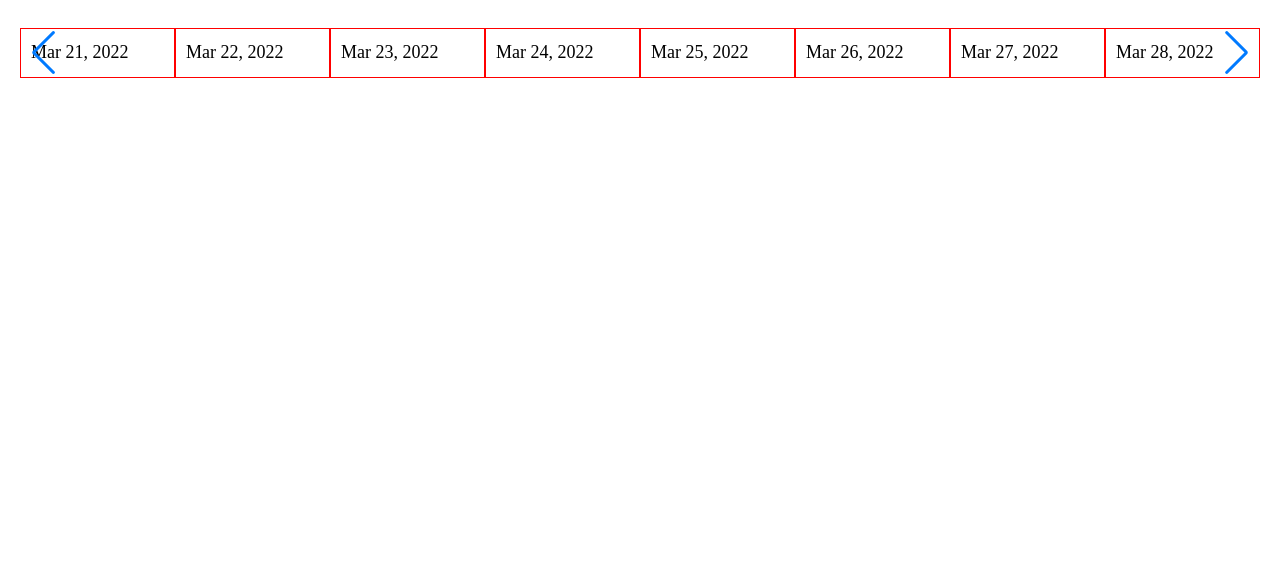
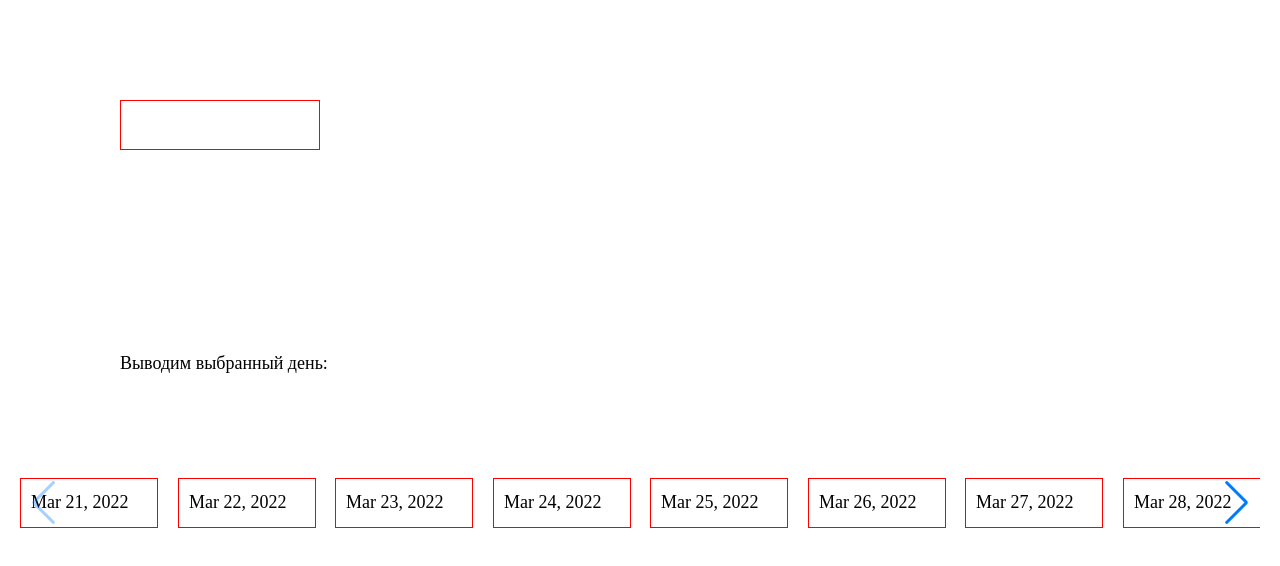
Before and after one commit to Tvisher/Schedule-Appointment, a website with bundled scripts: page src/index.html in a window 1280 px wide. Built offline with nearby package versions, Linux system fonts and the light colour scheme; files whose address does not match are found by name; what air-datepicker would draw is missing.

Commit message:
fix path

```diff
--- a/gulp/config/path.js
+++ b/gulp/config/path.js
@@ -2,7 +2,7 @@
 import * as nodePath from 'path';
 const rootFolder = nodePath.basename(nodePath.resolve());
 
-const buildFolder = `./dist`;
+const buildFolder = `./docs`;
 const srcFolder = `./src`;
 
 export const path = {
--- a/src/index.html
+++ b/src/index.html
@@ -11,9 +11,12 @@
 
 <body>
     <div class="container">
-        <div class="wrapper">
-            <input type="text" id="my-element">
-            <span class="wqeqwe"></span>
+        <div class="wrapper" data-day-limit="14">
+            <input type="text" id="widget-datapicker">
+            <div class="selected-date-wrapper">
+                Выводим выбранный день:
+                <span class="selected-date"></span>
+            </div>
             <!-- Slider main container -->
             <div class="swiper">
                 <div class="swiper-wrapper">
--- a/src/js/app.js
+++ b/src/js/app.js
@@ -14,12 +14,14 @@ import localeEn from 'air-datepicker/locale/en.js';
 
 
 // Ограничение по дням стекущего дня
-const plusCounterDays = 14;
+
+const dayLimit = +document.querySelector('[ data-day-limit]').dataset.dayLimit;
+
 const todayDate = new Date();
-const finishDate = new Date().setDate(todayDate.getDate() + plusCounterDays);
-const currentDateTextElements = document.querySelectorAll('.wqeqwe');
+const finishDate = new Date().setDate(todayDate.getDate() + dayLimit);
+const currentDateTextElements = document.querySelectorAll('.selected-date');
 const sliderSpeed = 1200;
-const datapicker = new AirDatepicker('#my-element', {
+const datapicker = new AirDatepicker('#widget-datapicker', {
     // visible: true,
     // куда выводить данные
     speed: sliderSpeed,
@@ -56,11 +58,18 @@ datapicker.selectDate(calendarStartDate);
 
 
 const slider = new Swiper('.swiper', {
-    modules: [Manipulation],
+    modules: [Manipulation, Navigation],
     slidesPerView: 8,
+    navigation: {
+        nextEl: '.swiper-button-next',
+        prevEl: '.swiper-button-prev',
+    },
+    spaceBetween: 20,
+    longSwipesRatio: 2,
+    allowTouchMove: false,
     on: {
         init() {
-            for (let index = 0; index < plusCounterDays + 1; index++) {
+            for (let index = 0; index < dayLimit + 1; index++) {
                 let slideDate = new Date().setDate(todayDate.getDate() + index);
                 let slideDataValue = new Date(slideDate).toLocaleString('en', options);
                 const timeGetData = new Date(slideDate).toLocaleString('en', {
--- a/src/scss/main.scss
+++ b/src/scss/main.scss
@@ -164,12 +164,23 @@ section {
 
 
 
-#my-element {
+#widget-datapicker {
   height: 50px;
   width: 200px;
   margin: auto;
   border:1px solid red;
+  margin: 100px;
+  padding: 15px;
 }
-.swiper-slide.active {
-  background:red;
+.selected-date-wrapper {
+  margin: 100px;
 }
+.swiper-slide {
+  &.active {
+    background:red;
+  }
+  will-change: transform;
+  cursor: pointer;
+  border:1px solid red;
+  padding: 10px;
+}
```
